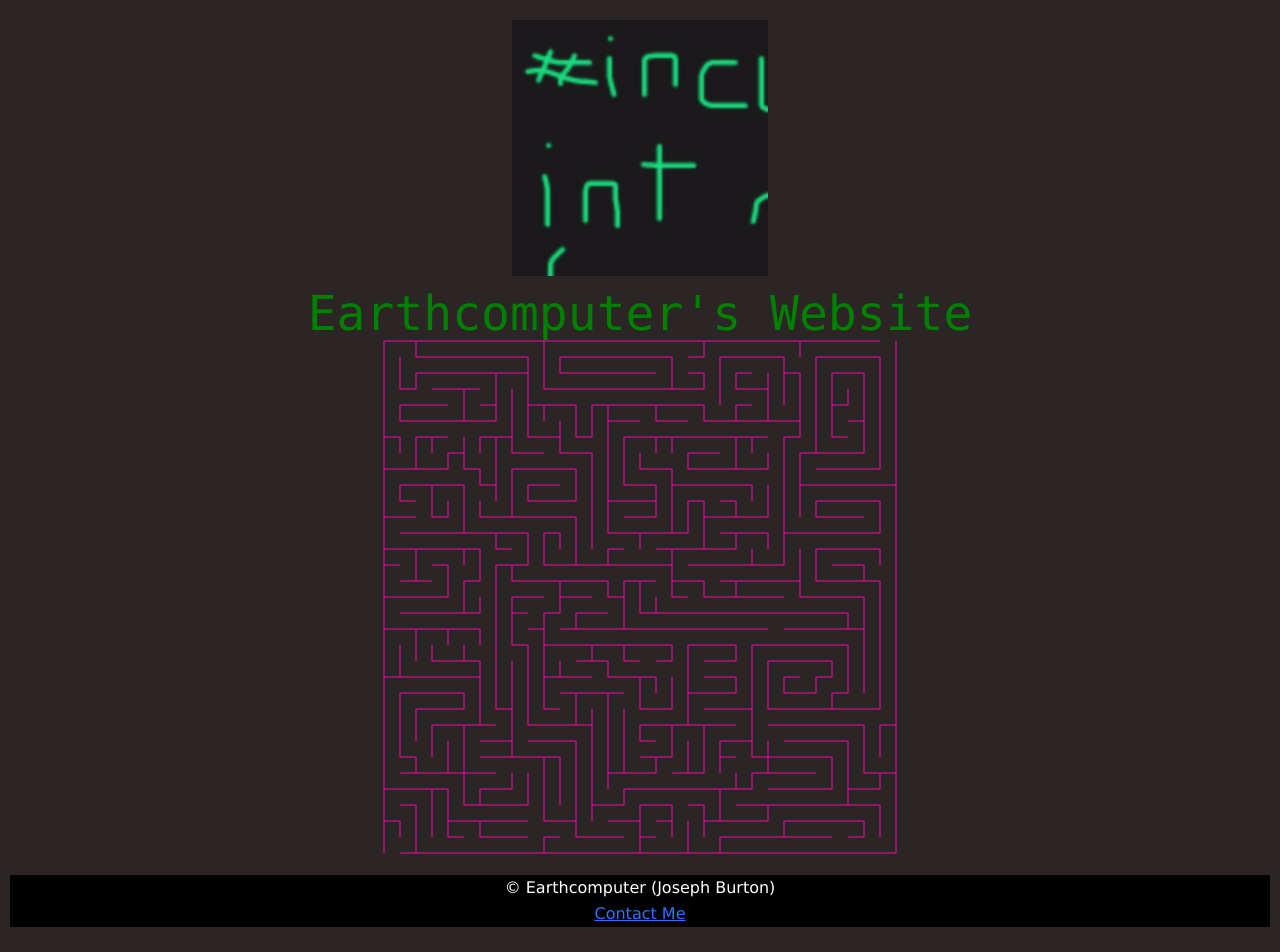
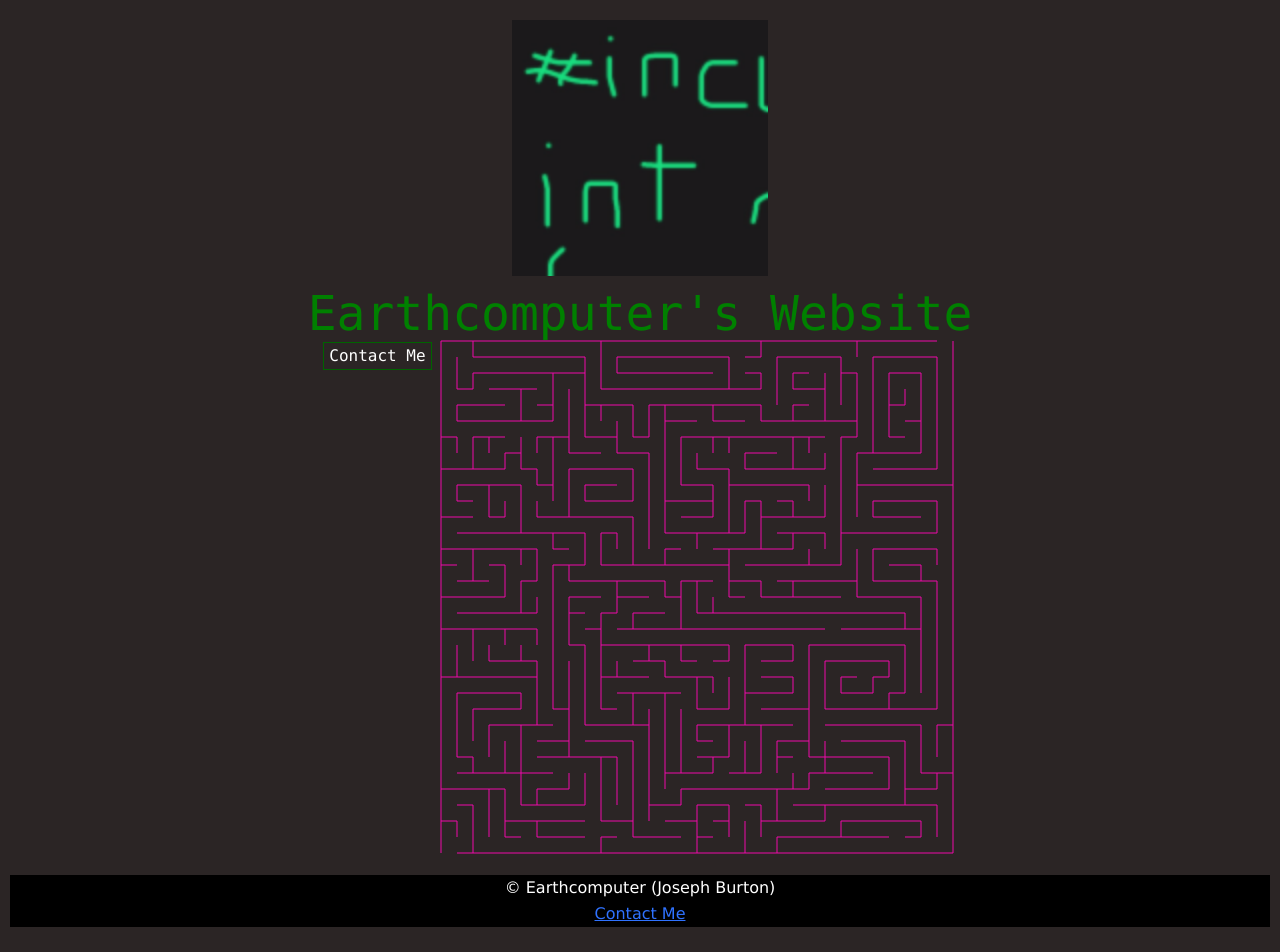
Before and after one commit to Earthcomputer/Earthcomputer.github.io, a Jekyll site: the page built from index.html, in a window 1280 px wide. Built offline with Jekyll 4.4.1, drawn with Linux system fonts in a browser that asks for light colours.

Commit message:
Add navbar to home screen

```diff
--- a/index.html
+++ b/index.html
@@ -3,4 +3,5 @@ layout: home
 ---
 <img src="images/icon.png" alt="Icon" class="home_icon" />
 <h1 class="monospace">{{ site.title }}</h1>
+{% include navbar.html %}
 <canvas id="maze" width="520" height="520"></canvas>
--- a/styles/home.css
+++ b/styles/home.css
@@ -1,5 +1,14 @@
 body {
     text-align: center;
+}
+
+nav {
+    display: inline-block;
+    vertical-align: top;
+}
+
+nav li {
+    display: block;
 }
 
 .home_icon {
```
